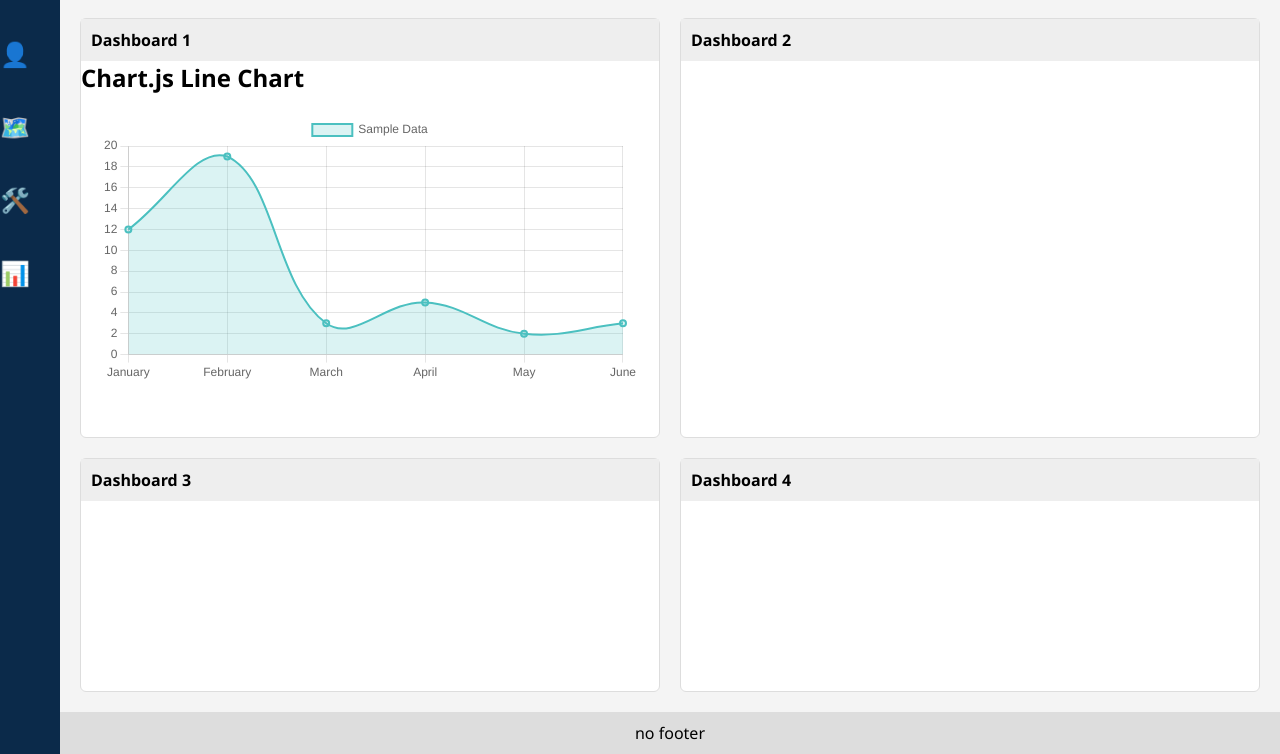
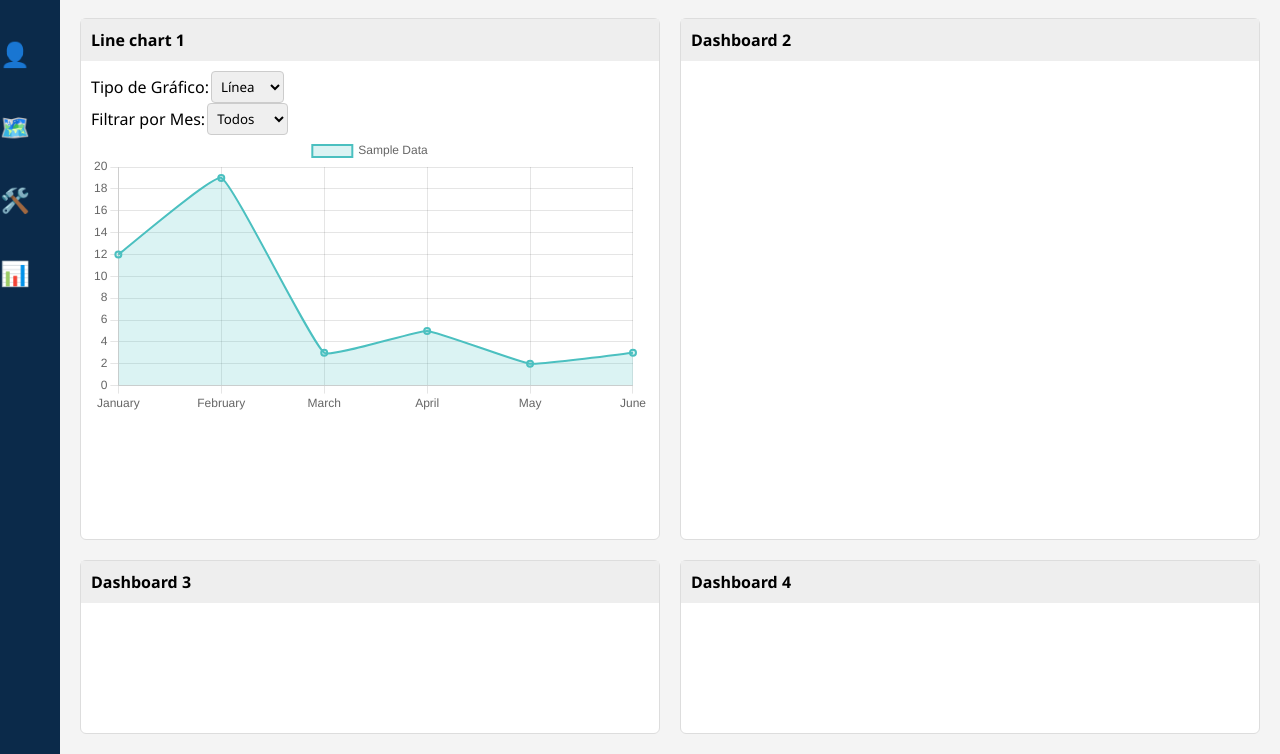
Before and after one commit to GonzaloAvila27/Dashboard-Pro1, a plain HTML site: page index.html in a window 1280 px wide. Shown: the part 46-800 px from the top of the page. Drawn offline with nearby package versions, Linux system fonts and the light colour scheme.

Commit message:
chart and corrections in boxes

```diff
--- a/index.html
+++ b/index.html
@@ -30,29 +30,54 @@
         </header>
 
         <section class="cajaDashboar">
-            <div class="Dashboard">
-                        <div class="headerDash">Dashboard 1</div>
-                            <h1>Chart.js Line Chart</h1>
-                            <!--<canvas id="myChart">chard</canvas> -->
-                <div class="dashboardProper">
+            <div class="Dashboard"><div class="headerDash">Line chart 1</div>
+
+            <div class="dashboardProper">
+                    <div class="filters">
+                        <div>
+                            <label for="chartType">Tipo de Gráfico:</label>
+                            <select id="chartType">
+                                <option value="line">Línea</option>
+                                <option value="bar">Barras</option>
+                            </select>
+                        </div>
+                            <div>
+                                <label for="monthFilter">Filtrar por Mes:</label>
+                                <select id="monthFilter">
+                                    <option value="all">Todos</option>
+                                    <option value="January">Enero</option>
+                                    <option value="February">Febrero</option>
+                                    <option value="March">Marzo</option>
+                                    <option value="April">Abril</option>
+                                    <option value="May">Mayo</option>
+                                    <option value="June">Junio</option>
+                                </select>
+                            </div>
                         <canvas id="myChart">chard</canvas>
                 </div>
             </div>
-
+            </div>
             <div class="Dashboard"><div class="headerDash">Dashboard 2</div>
 
-            <div class="dashboardProper"></div></div>
+                <div class="dashboardProper">
+
+                </div>
+            </div>
+
             <div class="Dashboard"><div class="headerDash">Dashboard 3</div>
 
-            <div class="dashboardProper"></div></div>
+                <div class="dashboardProper">
+
+                </div>
+            </div>
             <div class="Dashboard"><div class="headerDash">Dashboard 4</div>
 
-            <div class="dashboardProper"></div></div>
+                <div class="dashboardProper">
+
+                </div>
+            </div>
         </section>
 
-        <footer>
-            <p>no footer</p>
-        </footer>
     </div>
     <script src="https://cdn.jsdelivr.net/npm/chart.js"></script>
     <script src="script.js"></script>
--- a/script.js
+++ b/script.js
@@ -25,20 +25,29 @@ function mostrarPanel(seccion) {
 
 
 
-const myChart = new Chart(ctx, {
-    type: 'line',
-    data: {
-        labels: ['January', 'February', 'March', 'April', 'May', 'June'],
+
+const chartTypeSelect = document.getElementById('chartType');
+const monthFilterSelect = document.getElementById('monthFilter');
+
+const originalLabels = ['January', 'February', 'March', 'April', 'May', 'June'];
+const originalData = [12, 19, 3, 5, 2, 3];
+
+const chartData = {
+    labels: [...originalLabels],
     datasets: [{
         label: 'Sample Data',
-            data: [12, 19, 3, 5, 2, 3],
+        data: [...originalData],
         backgroundColor: 'rgba(75, 192, 192, 0.2)',
         borderColor: 'rgba(75, 192, 192, 1)',
         borderWidth: 2,
-            tension: 0.4,
+        tension: 0.1,
         fill: true
     }]
-    },
+};
+
+const config = {
+    type: 'line',
+    data: chartData,
     options: {
         responsive: true,
         scales: {
@@ -47,4 +56,31 @@ const myChart = new Chart(ctx, {
             }
         }
     }
-});
+};
+
+
+const myChart = new Chart(ctx, config);
+
+function updateChart() {
+    const selectedMonth = monthFilterSelect.value;
+    const selectedType = chartTypeSelect.value;
+
+    let filteredLabels = [...originalLabels];
+    let filteredData = [...originalData];
+
+    if (selectedMonth !== 'all') {
+        const monthIndex = originalLabels.indexOf(selectedMonth);
+        if (monthIndex !== -1) {
+            filteredLabels = [originalLabels[monthIndex]];
+            filteredData = [originalData[monthIndex]];
+        }
+    }
+
+    myChart.config.type = selectedType;
+    myChart.data.labels = filteredLabels;
+    myChart.data.datasets[0].data = filteredData;
+    myChart.update();
+}
+
+chartTypeSelect.addEventListener('change', updateChart);
+monthFilterSelect.addEventListener('change', updateChart);
--- a/styles.css
+++ b/styles.css
@@ -33,7 +33,7 @@ body {
     cursor: pointer;
 }
 .panel-config {
-    width: 250px;
+    width: 25vh;
     background-color: #ffffff;
     box-shadow: -2px 0 8px rgba(0, 0, 0, 0.1);
     padding: 20px;
@@ -70,7 +70,6 @@ section.cajaDashboar {
     border-radius: 6px;
     display: flex;
     flex-direction: column;
-    min-height: 25vh;
 }
 .headerDash {
     padding: 10px;
@@ -79,7 +78,7 @@ section.cajaDashboar {
 }
 .dashboardProper {
     flex: 1;
-    padding: 20px;
+    padding: 10px;
 }
 .myChart {
     max-width: fit-content;
@@ -88,13 +87,9 @@ section.cajaDashboar {
     padding: 5px;
     border-radius: 1px;
     box-shadow: 0 0 10px rgba(0,0,0,0.1);
+}
 
-}
-footer {
-    padding: 10px;
-    text-align: center;
-    background-color: #ddd;
-}
+
 @media (max-width: 768px) {
     section.cajaDashboar {
         grid-template-columns: 1fr;
@@ -110,7 +105,24 @@ footer {
     }
 }
 canvas {
-    display: relative;
+    display: flex;
     width: 100% !important;
     height: auto !important;
 }
+.filters {
+    display: relative;
+    gap: 2px;
+    margin-bottom: 5px;
+    align-self: top;
+}
+
+.filters div {
+    display: flex;
+    align-items: center;
+    gap: 2px;
+}
+select {
+    padding: 5px;
+    border-radius: 4px;
+    border: 1px solid #ccc;
+}
```
Lines whose indentation alone changed are shown as unchanged.
